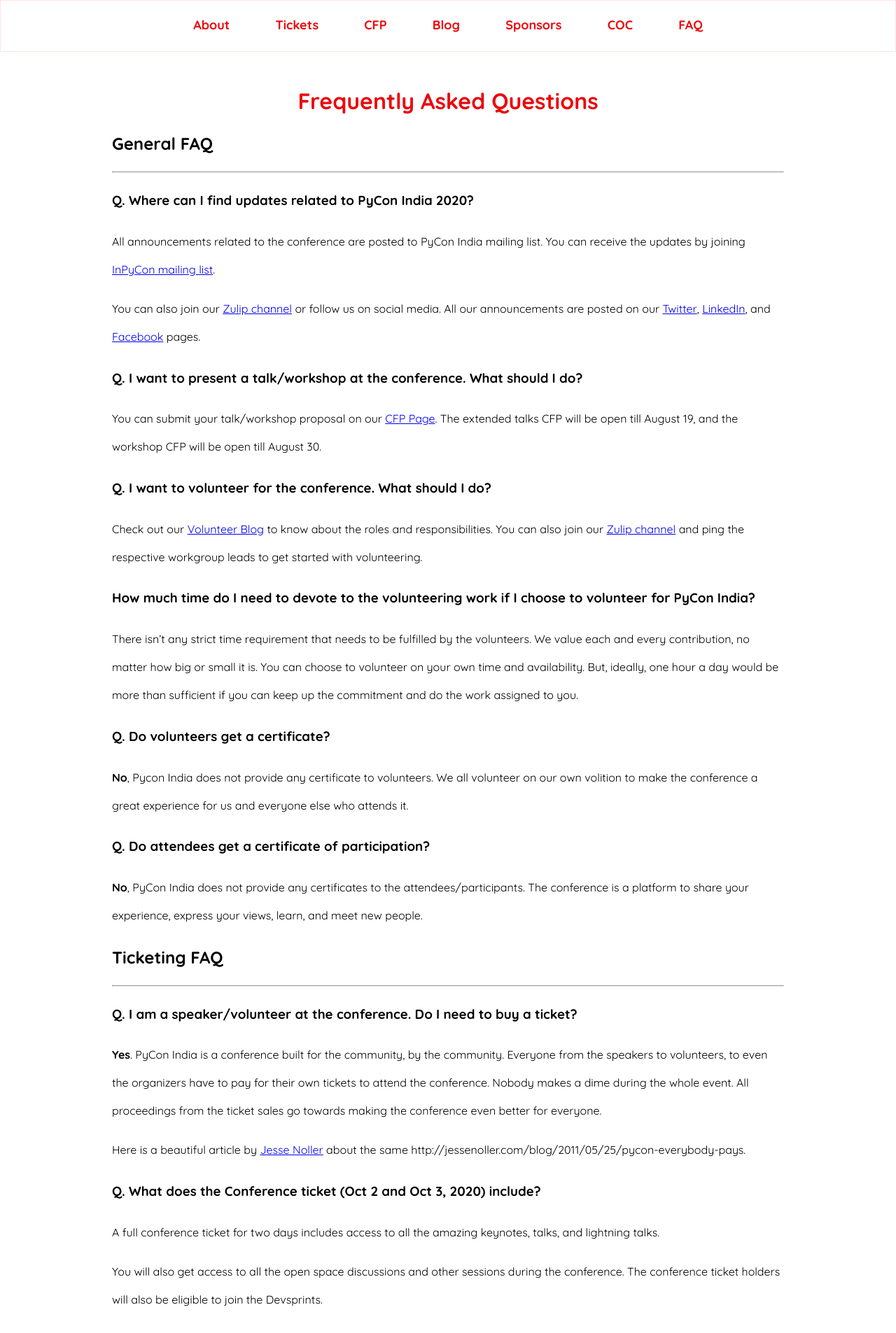
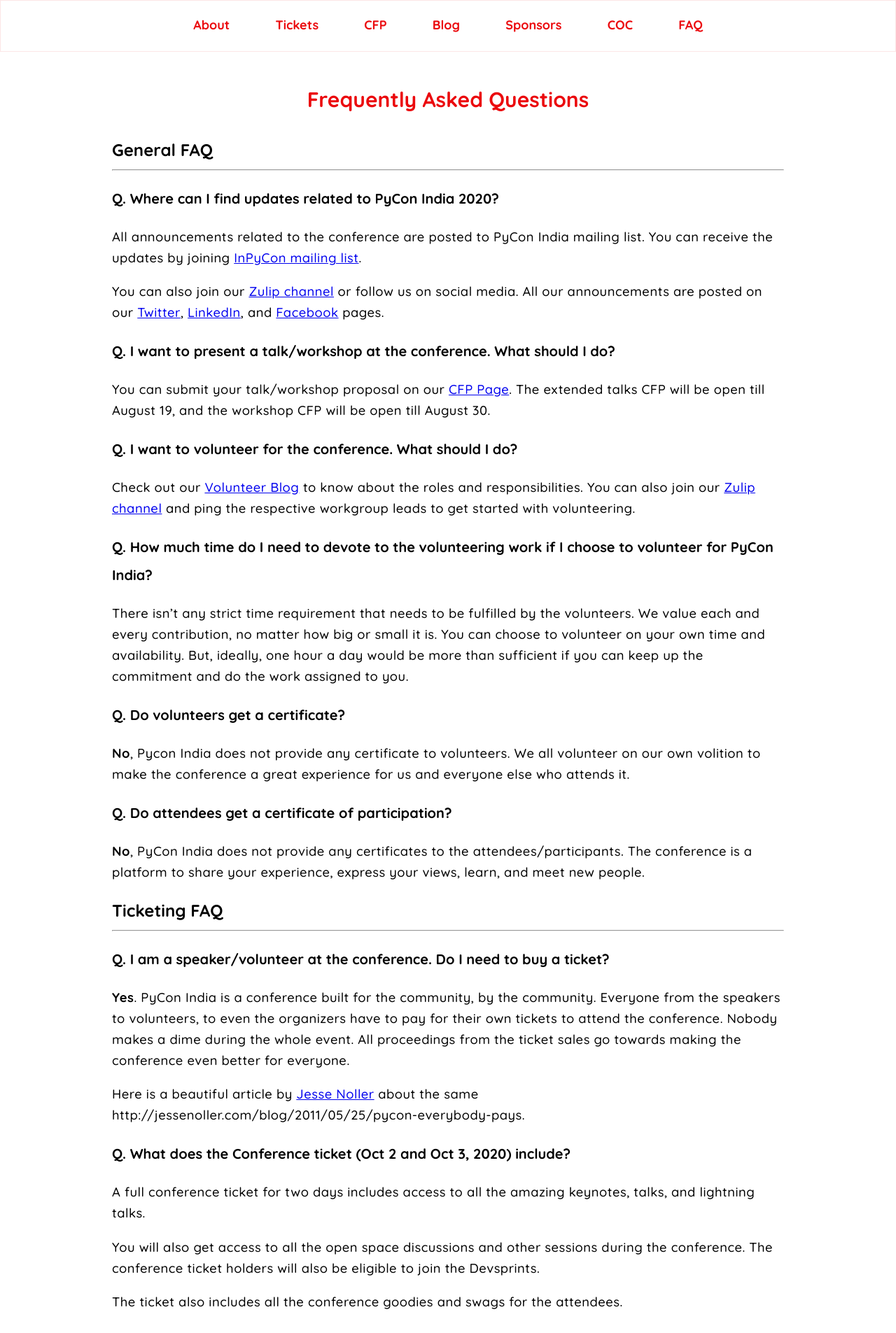
Before and after one commit to pythonindia/inpycon2020, a Jekyll site: the page built from faq/index.md, in a window 1280 px wide. Shown: the top 1905 px of the page at 70% size. Built offline with Jekyll 4.4.1, drawn with Linux system fonts in a browser that asks for light colours.

Commit message:
updated the website styling

```diff
--- a/_data/nav.yml
+++ b/_data/nav.yml
@@ -11,6 +11,6 @@
 - name: Sponsors
   link: /#sponsor
 - name: COC
-  link: coc.html
+  link: /coc
 - name: FAQ
   link: /faq
--- a/assets/css/styles.scss
+++ b/assets/css/styles.scss
@@ -17,25 +17,36 @@
   max-width: 75%;
   line-height: rem-calc(40);
 
-  .p {
-  font-weight: 400;
+  .title {
+    font-weight: bold;
+    font-size: rem-calc(30);
+    line-height: rem-calc(37);
+    color: #EB090D;
+    margin-bottom: rem-calc(33);
+    text-align: center;
   }
 
-  .h3 {
-    font-weight: bold;
+  p {
+    font-size: 1.15rem;
+    line-height: 1.875rem;
+    letter-spacing: .5px;
+    font-weight: 500;
   }
 
-  .h1 {
+  h1 {
     margin: rem-calc(20) 0 rem-calc(50) 0;
   }
 
-  h1#frequently-asked-questions {
-    text-align: center;
-    color: #EB090D;
+  h2{
+    font-weight: bold;
+    margin: auto;
   }
 
-  .h2,
-  .h3,
+  h3 {
+    font-weight: bold;
+    font-size: 1.25rem;
+  }
+
   .h4,
   .h5,
   .h6 {
--- a/faq/index.md
+++ b/faq/index.md
@@ -3,7 +3,7 @@
 title: Frequently Asked Questions
 ---
 
-# Frequently Asked Questions
+<div class="title">Frequently Asked Questions</div>
 
 ## General FAQ
 
@@ -24,7 +24,7 @@
 
 Check out our [Volunteer Blog](https://in.pycon.org/blog/2020/2020-call-for-volunteers.html) to know about the roles and responsibilities. You can also join our [Zulip channel](https://pyconindia.zulipchat.com/) and ping the respective workgroup leads to get started with volunteering.
 
-### How much time do I need to devote to the volunteering work if I choose to volunteer for PyCon India?
+### Q. How much time do I need to devote to the volunteering work if I choose to volunteer for PyCon India?
 
 There isn't any strict time requirement that needs to be fulfilled by the volunteers. We value each and every contribution, no matter how big or small it is. You can choose to volunteer on your own time and availability. But, ideally, one hour a day would be more than sufficient if you can keep up the commitment and do the work assigned to you.
 
```
Also changed, not shown: about/index.md (renamed from about.md, +2 -8 lines), coc/index.md (renamed from coc.md, +1 -2 lines).
